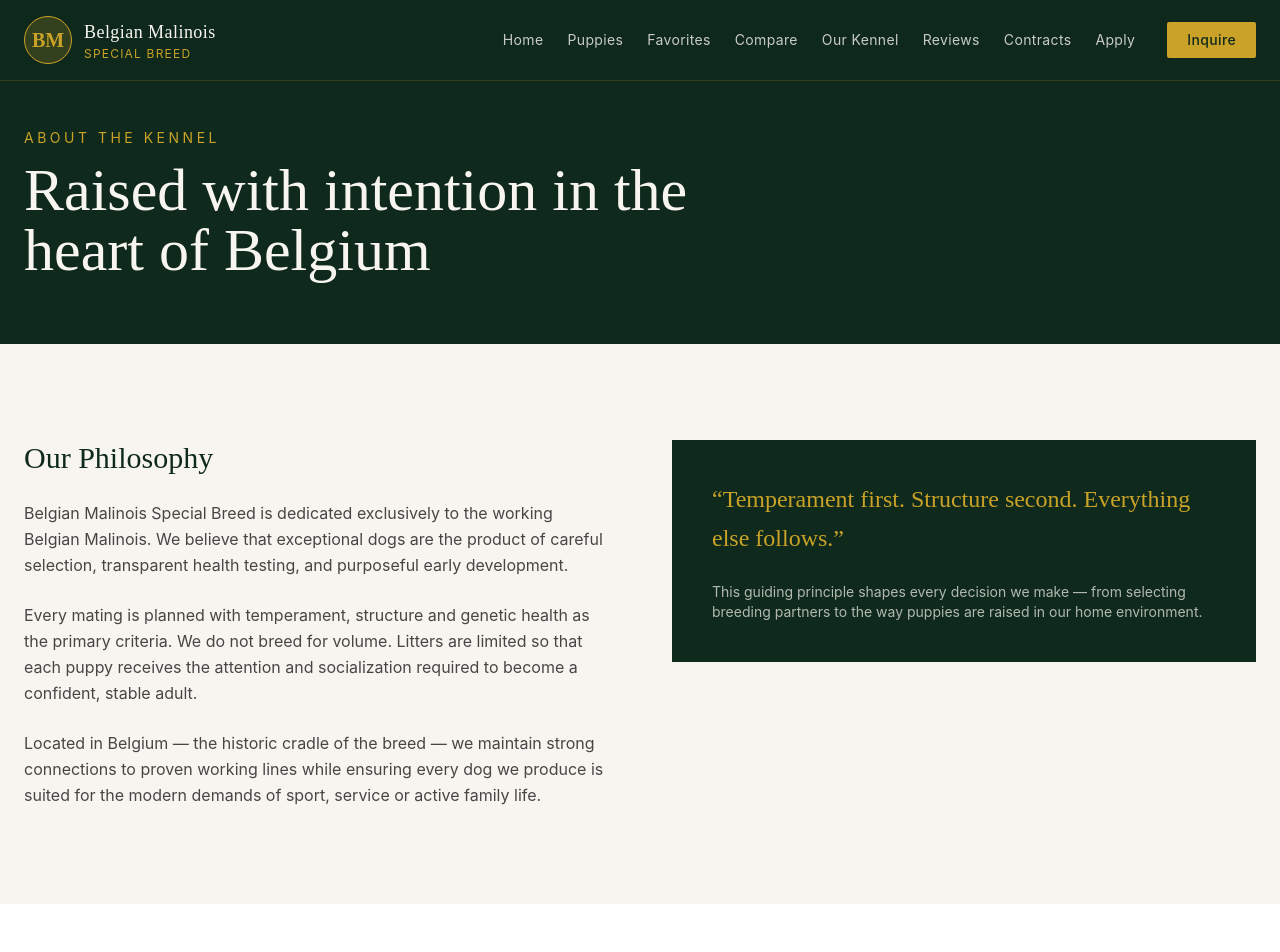
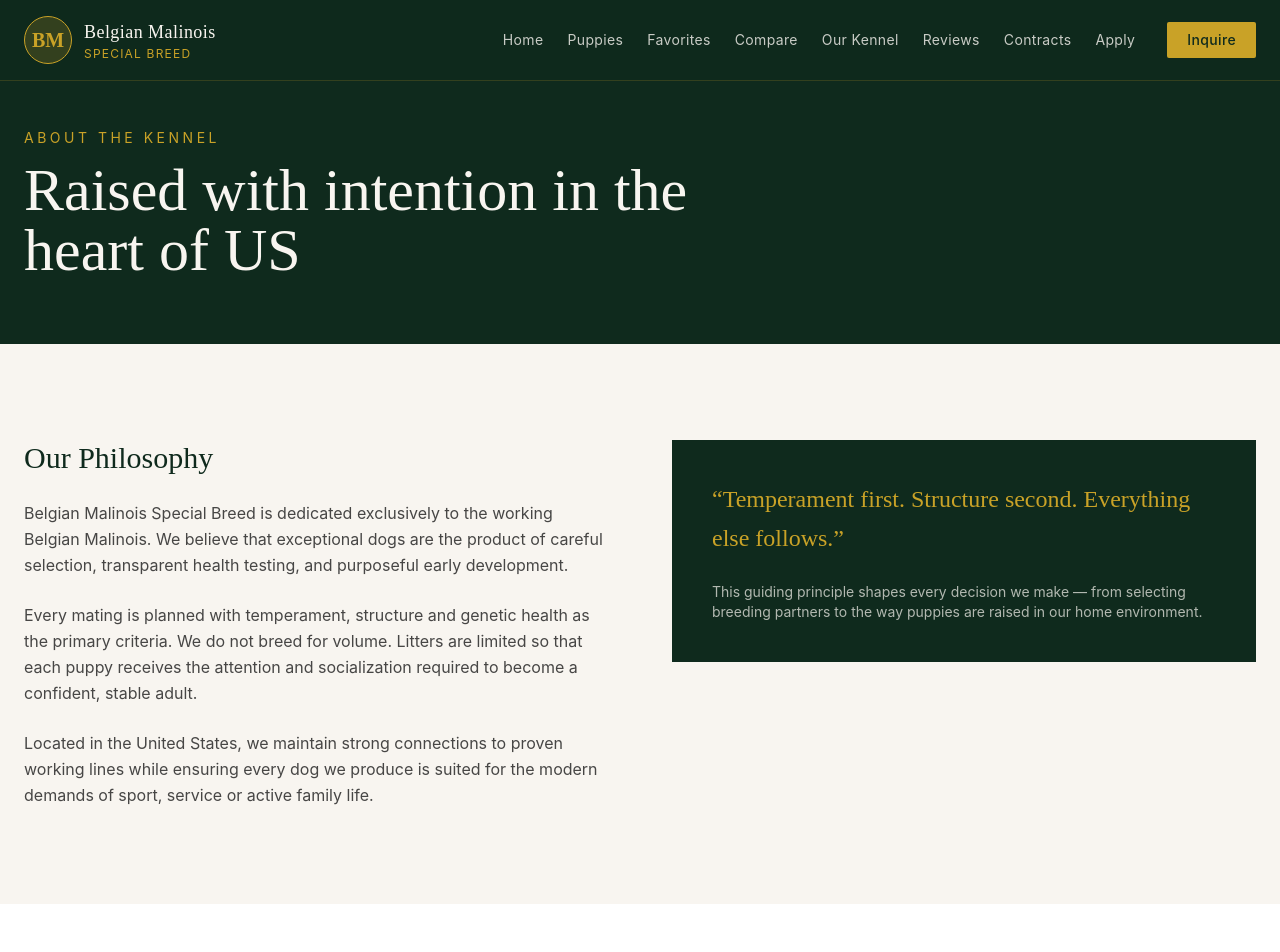
Before and after one commit to valdo-tech-pro/Belgian-malinoi, a Next.js app: page /about in a window 1280 px wide. Shown: the top 952 px of the page. Built offline with nearby package versions, Linux system fonts and the light colour scheme; no server answers.

Commit message:
Update page.tsx

```diff
--- a/src/app/about/page.tsx
+++ b/src/app/about/page.tsx
@@ -4,12 +4,12 @@ import Link from "next/link";
 export const metadata: Metadata = {
   title: "Our Kennel – Philosophy & Health Standards",
   description:
-    "Learn about Belgian Malinois Special Breed: our philosophy of temperament-first breeding, official HD/ED and DNA testing, and raising puppies in Belgium.",
+    "Learn about Belgian Malinois Special Breed: our philosophy of temperament-first breeding, official HD/ED and DNA testing, and raising puppies in the United States.",
   alternates: { canonical: "/about" },
   openGraph: {
     title: "Our Kennel | Belgian Malinois Special Breed",
     description:
-      "Temperament first. Structure second. Transparent health testing and purposeful raising of Belgian Malinois in Belgium.",
+      "Temperament first. Structure second. Transparent health testing and purposeful raising of Belgian Malinois in the United States.",
   },
 };
 
@@ -22,7 +22,7 @@ export default function AboutPage() {
             About the Kennel
           </p>
           <h1 className="font-serif text-5xl md:text-6xl max-w-3xl">
-            Raised with intention in the heart of Belgium
+            Raised with intention in the heart of US
           </h1>
         </div>
       </section>
@@ -46,7 +46,7 @@ export default function AboutPage() {
               socialization required to become a confident, stable adult.
             </p>
             <p className="text-charcoal/80 leading-relaxed">
-              Located in Belgium — the historic cradle of the breed — we
+              Located in the United States, we
               maintain strong connections to proven working lines while ensuring
               every dog we produce is suited for the modern demands of sport,
               service or active family life.
```
